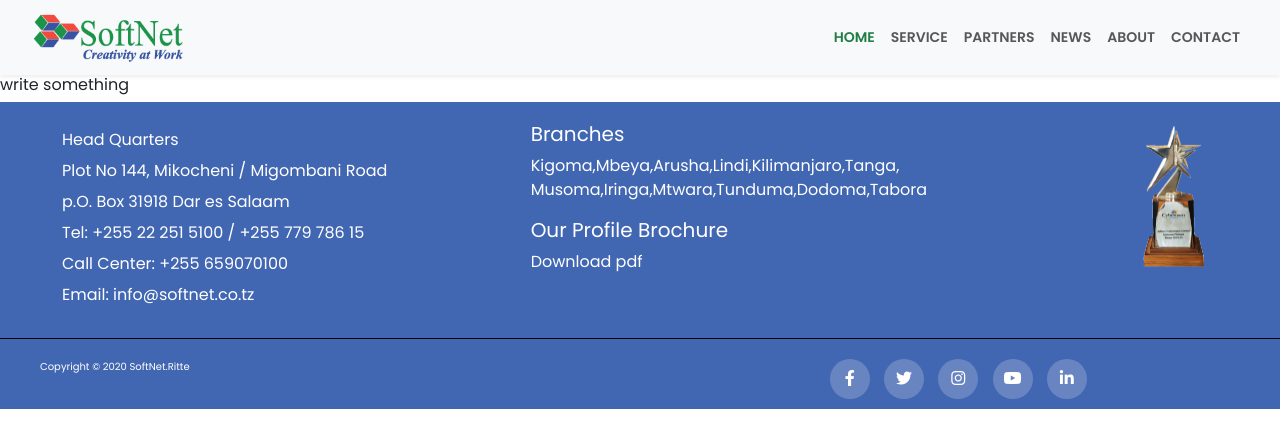
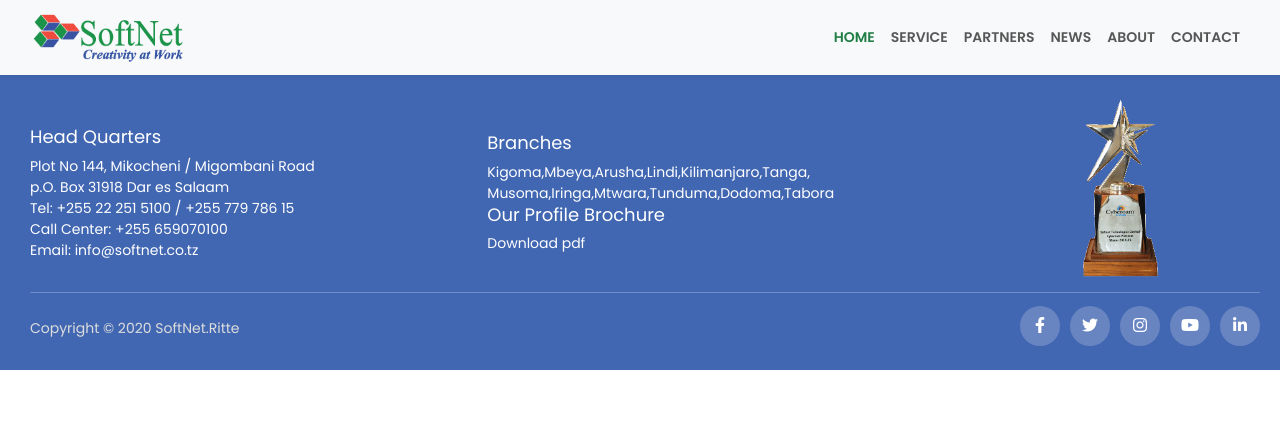
Before and after one commit to bushraaksoy/SoftNet, a website: page index.html in a window 1280 px wide. Drawn offline with nearby package versions, Linux system fonts and the light colour scheme.

Commit message:
eddited footer

```diff
--- a/index.html
+++ b/index.html
@@ -64,22 +64,20 @@
       </div>
     </nav>
 
-    <h1>write something</h1>
-    <footer class="footer">
-      <div class="container">
-        <div class="p">
-          <p>Head Quarters</p>
+    <footer class="footer mt-auto">
+      <section class="footer-top">
+        <div class="footer-p">
+          <h4>Head Quarters</h4>
           <p>Plot No 144, Mikocheni / Migombani Road</p>
           <p>p.O. Box 31918 Dar es Salaam</p>
           <p>Tel: +255 22 251 5100 / +255 779 786 15</p>
           <p>Call Center: +255 659070100</p>
           <p>Email: info@softnet.co.tz</p>
         </div>
-      </div>
-      <div class="container">
+        <div class="footer-p">
           <h4>Branches</h4>
           <p>
-          Kigoma,Mbeya,Arusha,Lindi,Kilimanjaro,Tanga,<br />
+            Kigoma,Mbeya,Arusha,Lindi,Kilimanjaro,Tanga,
             Musoma,Iringa,Mtwara,Tunduma,Dodoma,Tabora
           </p>
           <h4>Our Profile Brochure</h4>
@@ -94,8 +92,9 @@
             alt="Awards"
           />
         </div>
-    </footer>
-    <footer class="footer-col">
+      </section>
+      <hr />
+      <section class="footer-bottom">
         <div class="copy">
           <p>Copyright © 2020 SoftNet.Ritte</p>
         </div>
@@ -118,7 +117,9 @@
             ><i class="fab fa-linkedin-in"></i
           ></a>
         </div>
+      </section>
     </footer>
+
     <script defer src="js/index.js"></script>
     <script src="node_modules/bootstrap/dist/js/bootstrap.min.js"></script>
   </body>
--- a/styles/style.css
+++ b/styles/style.css
@@ -2,8 +2,18 @@
 
 body {
   font-family: "Poppins", sans-serif;
+  min-height: 100vh;
 }
 
+hr {
+  margin: 0;
+}
+
+p {
+  margin-bottom: 0px;
+}
+
+/* navbar */
 .my-container {
   padding: 6px 20px;
 }
@@ -35,28 +45,80 @@
   color: #1e7e43;
 }
 
+/* footer */
+
 .footer {
   background-color: #4267b2;
   color: white;
   display: flex;
-  padding: 20px;
-  border-bottom: 1px solid black;
+  flex-direction: column;
+  padding: 20px 20px 10px 30px;
+}
 
-  /* gap: 50%; */
+.footer-top {
+  width: 100%;
+  display: flex;
+  align-items: center;
+  justify-content: space-between;
+  gap: 15px;
 }
-.container .p p {
-  line-height: 15px;
+
+.footer-bottom {
+  background-color: #4267b2;
+  color: white;
+  display: flex;
+  flex-wrap: wrap;
+  justify-content: space-between;
+  align-items: center;
+  padding: 5px 0;
 }
-.container .p {
-  margin-top: 10px;
-  margin-left: 30px;
+
+.footer p {
+  font-size: 14px;
+  max-width: 400px;
 }
+
+.footer h4 {
+  font-size: 18px;
+  margin: 0px 0px 8px 0px;
+}
+
+.copy {
+  font-size: 10px;
+  color: #ddd;
+  margin: 20px 0px 16px 0px;
+}
+
+.social-links {
+  display: flex;
+  gap: 10px;
+}
+
+.social-links a {
+  width: 40px;
+  background-color: rgba(255, 255, 255, 0.2);
+  text-align: center;
+  line-height: 40px;
+  border-radius: 50%;
+  color: white;
+  transition: all 0.5s ease;
+}
+
+.social-links a:hover {
+  color: #1e7e43;
+  background-color: #ffffff;
+}
+
 .gif {
-  margin-right: 80px;
+  width: 200px;
 }
-a {
-  text-decoration: none;
+
+.gif img {
+  margin-left: 0px !important;
+  object-fit: cover;
+  width: 200px;
 }
+
 .pdf {
   color: white;
   transition: 0.2s ease;
@@ -64,56 +126,20 @@
 .pdf:hover {
   color: red;
 }
-.copy p {
-  margin-left: 40px;
-}
-.footer h4 {
-  font-size: 20px;
-  margin: 0px 0px 8px 0px;
-  display: flex;
-}
-.footer-col {
-  background-color: #4267b2;
-  color: white;
-  display: flex;
-  flex-wrap: wrap;
-  gap: 50%;
-  margin: 0px 0px 8px 0px;
-}
-
-.footer-col .social-links a {
-  display: inline-block;
-  height: 40px;
-  width: 40px;
-  background-color: rgba(255, 255, 255, 0.2);
-  margin: 20px 10px 10px 0;
-  text-align: center;
-  line-height: 40px;
-  border-radius: 50%;
-  color: white;
-  transition: all 0.5s ease;
-  /* display: flex;
-  flex-direction: row; */
-}
-.footer-col .social-links a:hover {
-  color: #1e7e43;
-  background-color: #ffffff;
-}
-.copy {
-  font-size: 10px;
-  margin: 20px 0px 16px 0px;
-}
 
 @media (max-width: 767px) {
-  .footer-col {
+  .footer-top {
+    display: flex;
+    align-items: flex-start;
+    flex-direction: column;
+  }
+  .footer-bottom {
     width: 50%;
     margin-bottom: 30px;
     background-color: #4267b2;
   }
-  .footer {
-    width: 50%;
-    margin-bottom: 30px;
-    background-color: #4267b2;
+  .gif {
+    width: 125px;
   }
 }
 @media (max-width: 1065px) {
@@ -122,81 +148,3 @@
     flex-direction: column;
   }
 }
-.footer{
-  background-color:#4267b2;
-  color: white;
-  display: flex;
-  padding: 20px;
-  border-bottom: 1px solid black;
-
-  /* gap: 50%; */
-}
-.container .p p{
-  line-height: 15px;
-}
-.container .p{
-  margin-top: 10px;
-  margin-left: 30px;
-}
-.gif{
-  margin-right: 80px;
-}
-a{
-  text-decoration: none;
-}
-.pdf{
-  color: white;
-  transition: 0.2s ease;
-}
-.pdf:hover{
-  color: red;
-}
-.copy p{
-  margin-left: 40px;
-}
-.footer h4 {
-  font-size: 20px;
-  margin: 0px 0px 8px 0px ;
-}
-.footer-col{
-  background-color: #4267b2;
-  color: white;
-  display: flex;
-  flex-wrap: wrap;
-  gap: 50%;
-  margin: 0px 0px 8px 0px ;
-
-}
-
-.footer-col .social-links a {
-  display: inline-block;
-  height: 40px;
-  width: 40px;
-  background-color: rgba(255, 255, 255, 0.2);
-  margin: 20px 10px 10px 0;
-  text-align: center;
-  line-height: 40px;
-  border-radius: 50%;
-  color: white;
-  transition: all 0.5s ease;
-}
-.footer-col .social-links a:hover {
-  color: #1e7e43;
-  background-color: #ffffff;
-}
-.copy{
-  font-size: 10px;
-  margin: 20px 0px 16px 0px;
-}
-/* @media (max-width: 767px) {
-  .footer-col {
-    width: 50%;
-    margin-bottom: 30px;
-    background-color: #4267b2;
-  }
-  .footer{
-    width: 50%;
-    margin-bottom: 30px;
-    background-color: #4267b2;
-  }
-} */
```
Also changed, not shown: gif.gif (deleted). Lines whose indentation alone changed are shown as unchanged.
